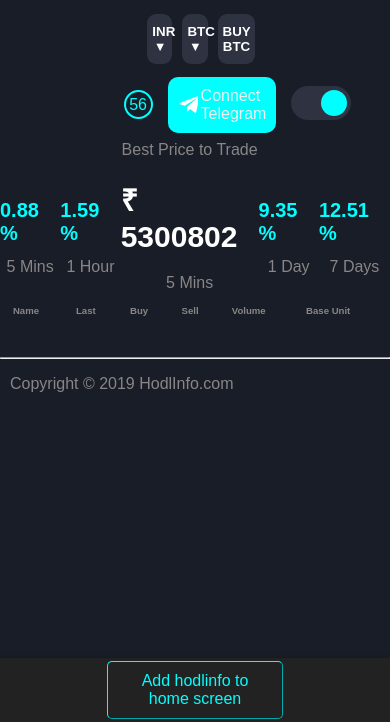
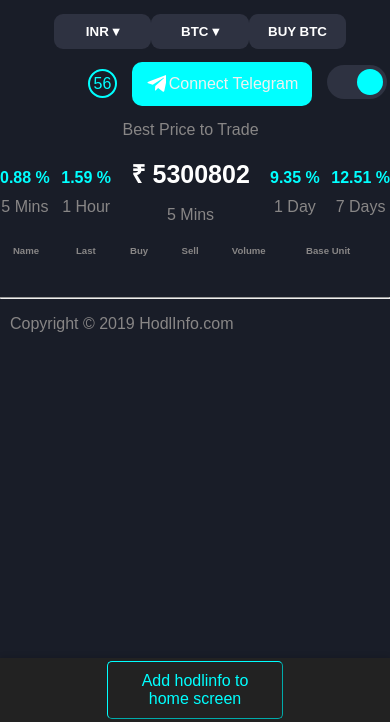
Before and after one commit to Surya9346/backendassignment, a website: page index.html in a window 390 px wide. Shown: the part 122-844 px from the top of the page. Drawn offline with Linux system fonts and the light colour scheme; no server answers.

Commit message:
Update styles.css
styles updated

```diff
--- a/styles.css
+++ b/styles.css
@@ -166,6 +166,7 @@
 .tele {
     display: flex;
     flex-direction: row;
+    min-width: 160px;
 }
 
 .tele-des{
@@ -385,12 +386,19 @@
    .logo{
         width: 38%;
     }
+   .b.chi{
+        min-width: 100%;
+   }
    .buton {
-        min-width: 40%;
+        min-width: 100%;
         margin: 5px;
     }
    .btn-light {
         min-width: 45%;
+    }
+   .box2 {
+        justify-content: space-between;
+        min-width: 100%;
     }
    .sub1{
         margin-top: 45px;
@@ -399,13 +407,13 @@
         font-size: 1.0em;
     }
    .stat1 {
-        font-size: 30px;
+        font-size: 25px;
     }
    .stat1-dark{
-        font-size: 30px;
+        font-size: 25px;
     }
    .stat {
-        font-size: 20px;
+        font-size: 16px;
     }
    .footer-button {
         width: 45%;
```
